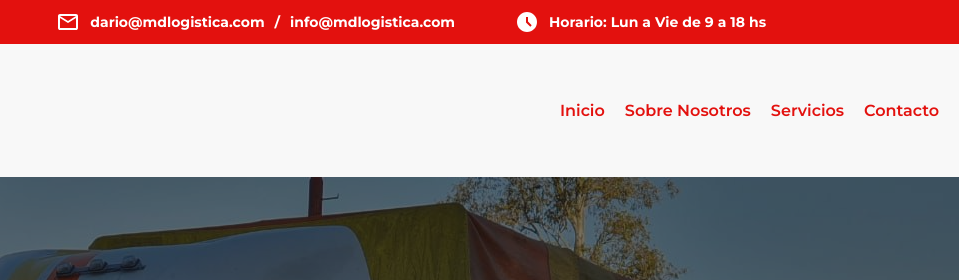
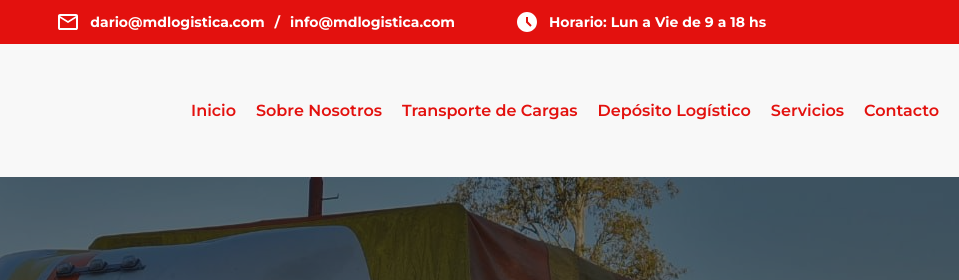
Before and after one commit to joadevs/MDlogistica, a plain HTML site: page index.html in a window 1280 px wide. Shown: the top 280 px of the page, 321-1280 px from the left. Drawn offline with Linux system fonts and the light colour scheme; no server answers.

Commit message:
index.html

```diff
--- a/index.html
+++ b/index.html
@@ -679,6 +679,9 @@ background-color: #f8f8f8;
     <div class="nav-links">
       <a href="#inicio">Inicio</a>
       <a href="#sobre-nosotros">Sobre Nosotros</a>
+      <a href="#servicios">Transporte de Cargas</a>
+      <a href="#servicios">Depósito Logístico</a>
+
       <a href="#servicios">Servicios</a>
       <a href="#contacto">Contacto</a>
     </div>
@@ -720,7 +723,7 @@ background-color: #f8f8f8;
       <div class="imagen">
         <img src="img/WhatsApp Image 2025-04-11 at 2.31.47 PM.jpeg" alt="Camión logístico">
       </div>
-    </div>
+    </div> carga seca, carga imo (quimica), carga completa/parcial
   </section>
   <section class="video-section">
     <div class="video-contenedor">
```
